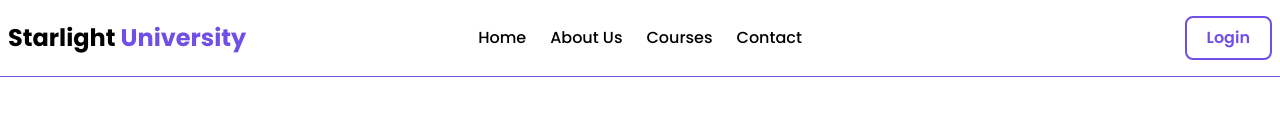
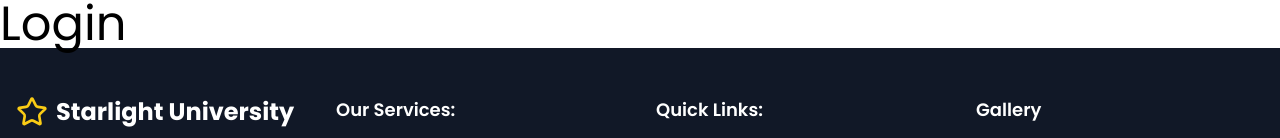
Before and after one commit to saifullah-10/school-management-system-client, a Next.js app: page /login in a window 1280 px wide. Before the commit this address had no page. Shown: the top 138 px of the page. Built offline with nearby package versions, Linux system fonts and the light colour scheme; grey boxes are pictures that could not be loaded.

Commit message:
setup routes

```diff
--- /dev/null
+++ b/src/app/contact/page.tsx
@@ -0,0 +1,10 @@
+
+const page = () => {
+    return (
+        <div className="h-screen text-5xl">
+            Contact
+        </div>
+    );
+};
+
+export default page;
--- /dev/null
+++ b/src/app/courses/page.tsx
@@ -0,0 +1,10 @@
+
+const page = () => {
+    return (
+        <div className="h-screen text-5xl">
+            Courses
+        </div>
+    );
+};
+
+export default page;
--- /dev/null
+++ b/src/app/login/page.tsx
@@ -0,0 +1,10 @@
+
+const page = () => {
+    return (
+        <div className="text-5xl">
+            Login
+        </div>
+    );
+};
+
+export default page;
--- a/src/components/common/navbar/Navbar.tsx
+++ b/src/components/common/navbar/Navbar.tsx
@@ -37,7 +37,7 @@ const Navbar = () => {
 
 
     return (
-        <div className="border-b-[1px] border-[#704FE6] sticky top-0 z-50 bg-white ">
+        <div className={`border-b-[1px] border-[#704FE6] sticky top-0 z-50 bg-white  ${navigate === '/login' ? 'hidden' : ''}`}>
             <nav className="container  flex justify-between items-center mx-auto py-4 px-2">
                 {/* Mobile menu */}
                 <div className="md:hidden " onClick={() => setMenu(!menu)}>
```
